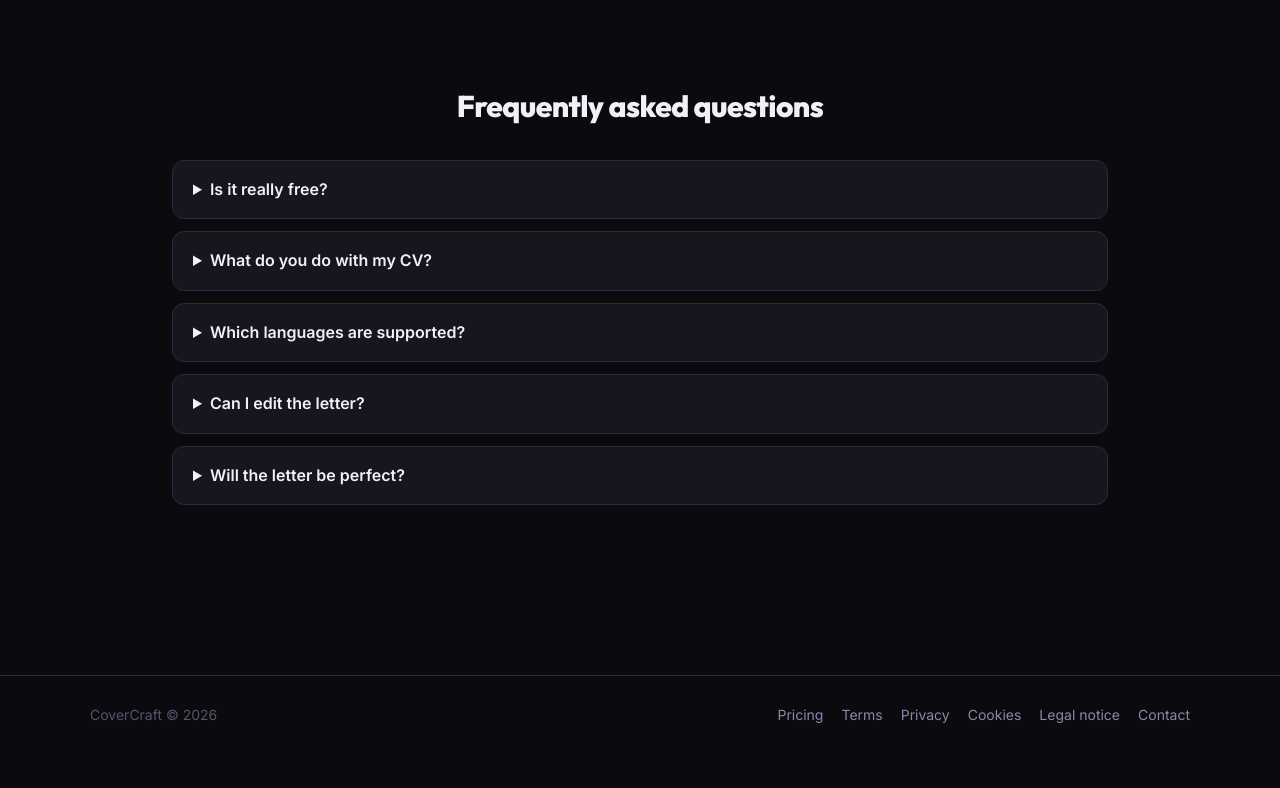
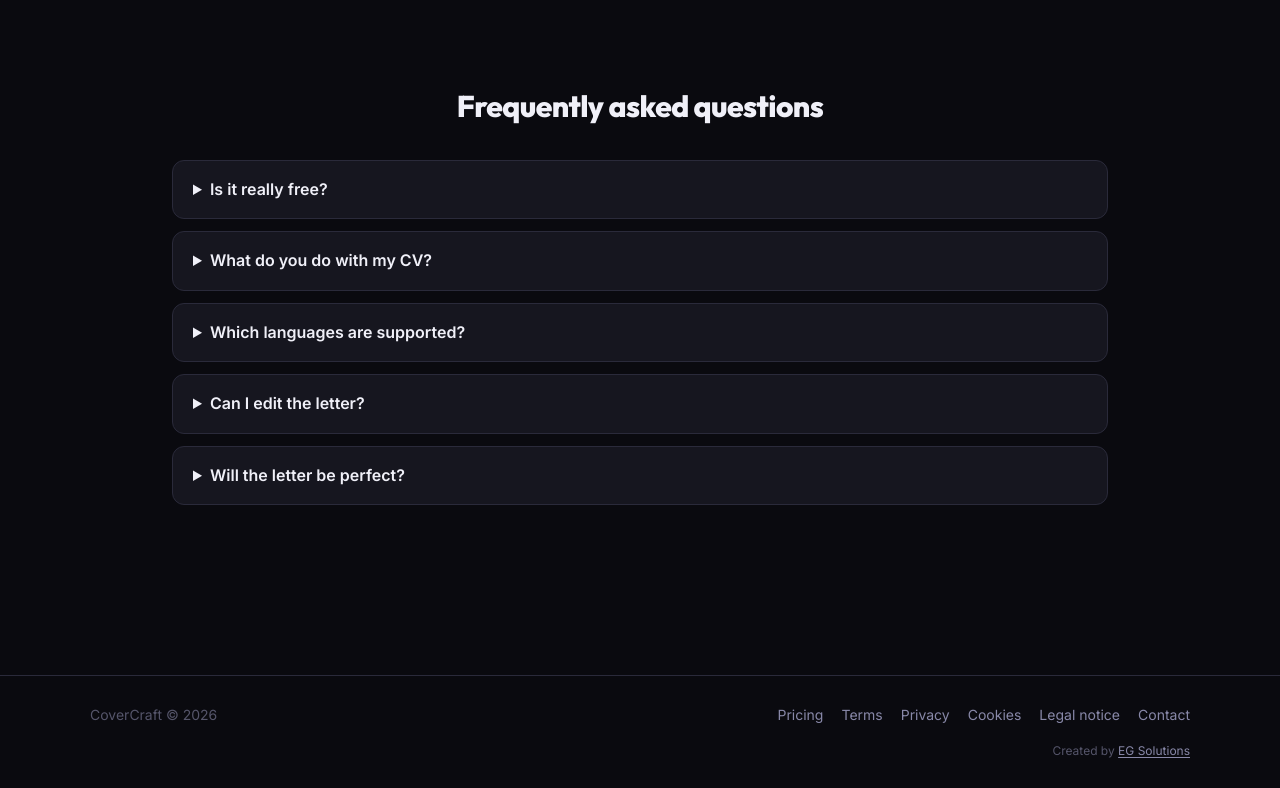
Before and after one commit to egarciav99/cover-letters, a Next.js app: page / in a window 1280 px wide. Shown: the part 1588-2376 px from the top of the page. Before the commit the page ends 2343 px from the top, so only its background shows below. Built offline with nearby package versions, Linux system fonts and the light colour scheme; no server answers.

Commit message:
Crédito "Creado por EG Solutions" con enlace a egsolutions.tech
Co-Authored-By: Claude Opus 5.5 <noreply@anthropic.com>
Claude-Session: https://claude.ai/code/session_01MBnoEsGNuN9ZAJys7futhd

```diff
--- a/app/globals.css
+++ b/app/globals.css
@@ -395,3 +395,8 @@ textarea.input {
 @media (max-width: 480px) {
   .template-grid { grid-template-columns: repeat(2, minmax(0, 1fr)); }
 }
+
+.site-credit { max-width: 1100px; margin: 14px auto 0; font-size: 12px; color: var(--text-muted); text-align: right; }
+.site-credit a { color: var(--text-secondary); text-decoration: underline; text-underline-offset: 2px; }
+.site-credit a:hover { color: var(--text-primary); }
+@media (max-width: 600px) { .site-credit { text-align: left; } }
--- a/app/login/page.tsx
+++ b/app/login/page.tsx
@@ -98,6 +98,10 @@ export default function LoginPage() {
                 <p style={{ textAlign: 'center', marginTop: '20px', color: 'var(--text-secondary)', fontSize: '14px' }}>
                     <Link href="/register" style={{ color: 'var(--accent-light)', textDecoration: 'none' }}>{t('auth.login_link')}</Link>
                 </p>
+                <p className="site-credit" style={{ textAlign: 'center', marginTop: '24px' }}>
+                    {t('footer.created_by')}{' '}
+                    <a href="https://www.egsolutions.tech/?utm_source=covercraft&utm_medium=footer" target="_blank" rel="noopener">EG Solutions</a>
+                </p>
             </div>
         </div>
     );
--- a/app/register/page.tsx
+++ b/app/register/page.tsx
@@ -115,6 +115,10 @@ export default function RegisterPage() {
                 <p style={{ textAlign: 'center', marginTop: '20px', color: 'var(--text-secondary)', fontSize: '14px' }}>
                     <Link href="/login" style={{ color: 'var(--accent-light)', textDecoration: 'none' }}>{t('auth.register_link')}</Link>
                 </p>
+                <p className="site-credit" style={{ textAlign: 'center', marginTop: '24px' }}>
+                    {t('footer.created_by')}{' '}
+                    <a href="https://www.egsolutions.tech/?utm_source=covercraft&utm_medium=footer" target="_blank" rel="noopener">EG Solutions</a>
+                </p>
             </div>
         </div>
     );
--- a/components/SiteFooter.tsx
+++ b/components/SiteFooter.tsx
@@ -19,6 +19,12 @@ export default function SiteFooter() {
                     <a href={`mailto:${SITE.contactEmail}`}>{t('contact')}</a>
                 </nav>
             </div>
+            <p className="site-credit">
+                {t('created_by')}{' '}
+                <a href="https://www.egsolutions.tech/?utm_source=covercraft&utm_medium=footer" target="_blank" rel="noopener">
+                    EG Solutions
+                </a>
+            </p>
         </footer>
     );
 }
--- a/messages/en.json
+++ b/messages/en.json
@@ -189,7 +189,8 @@
         "cookies": "Cookies",
         "legal": "Legal notice",
         "contact": "Contact",
-        "cookie_settings": "Cookie settings"
+        "cookie_settings": "Cookie settings",
+        "created_by": "Created by"
     },
     "legal_ui": {
         "back_to_home": "Back to Home",
--- a/messages/es.json
+++ b/messages/es.json
@@ -189,7 +189,8 @@
         "cookies": "Cookies",
         "legal": "Aviso legal",
         "contact": "Contacto",
-        "cookie_settings": "Configuración de cookies"
+        "cookie_settings": "Configuración de cookies",
+        "created_by": "Creado por"
     },
     "legal_ui": {
         "back_to_home": "Volver al inicio",
--- a/messages/fr.json
+++ b/messages/fr.json
@@ -189,7 +189,8 @@
         "cookies": "Cookies",
         "legal": "Mentions légales",
         "contact": "Contact",
-        "cookie_settings": "Paramètres des cookies"
+        "cookie_settings": "Paramètres des cookies",
+        "created_by": "Créé par"
     },
     "legal_ui": {
         "back_to_home": "Retour à l'accueil",
--- a/messages/nl.json
+++ b/messages/nl.json
@@ -189,7 +189,8 @@
         "cookies": "Cookies",
         "legal": "Juridische informatie",
         "contact": "Contact",
-        "cookie_settings": "Cookie-instellingen"
+        "cookie_settings": "Cookie-instellingen",
+        "created_by": "Gemaakt door"
     },
     "legal_ui": {
         "back_to_home": "Terug naar home",
```
